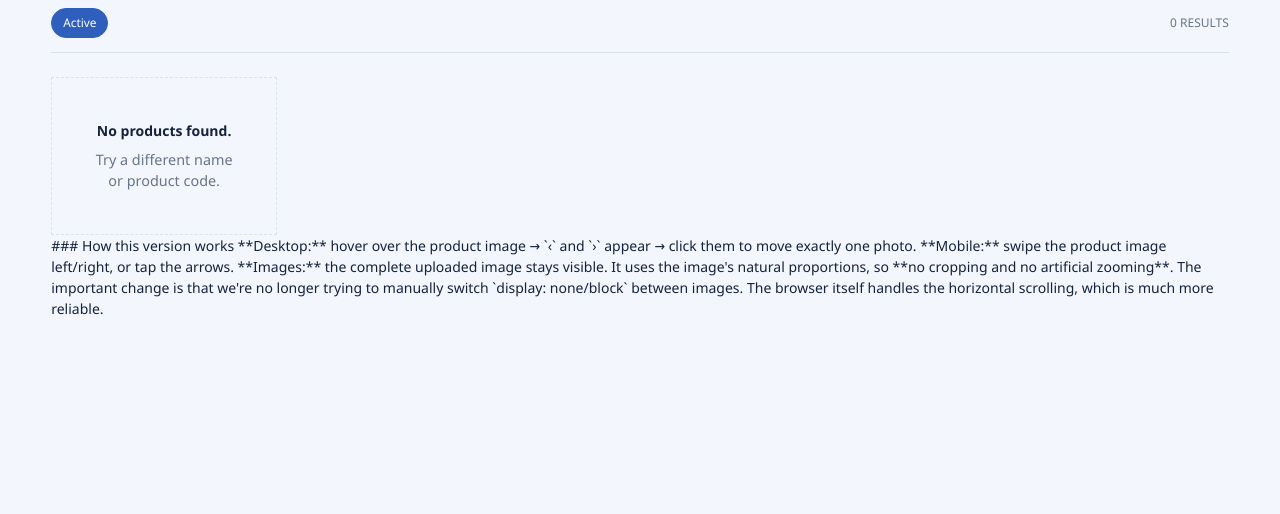
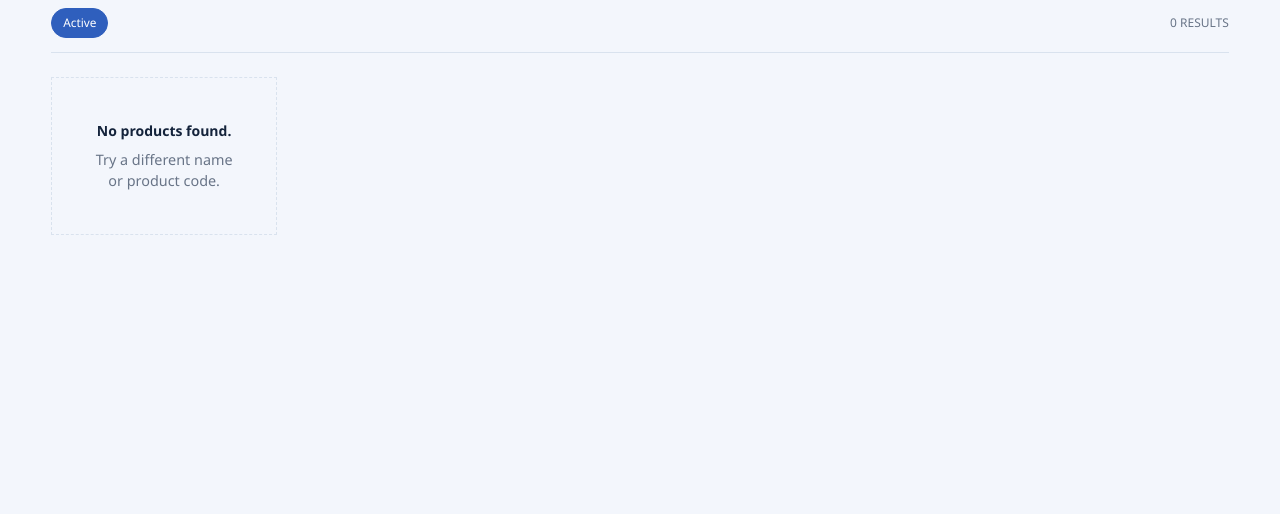
Before and after one commit to fashion99/fashion99.visual, a Django app: page / in a window 1280 px wide. Shown: the part 276-790 px from the top of the page. Run offline with Django 5.2, Linux system fonts and the light colour scheme; data that the repository does not hold is empty.

Commit message:
Remove navigation instructions from _results.html
Removed instructions for image navigation on product results page.

```diff
--- a/templates/products/_results.html
+++ b/templates/products/_results.html
@@ -605,14 +605,3 @@ function scrollProductGallery(button, direction) {
 }
 
 </script>
-
-
-### How this version works
-
-**Desktop:** hover over the product image → `‹` and `›` appear → click them to move exactly one photo.
-
-**Mobile:** swipe the product image left/right, or tap the arrows.
-
-**Images:** the complete uploaded image stays visible. It uses the image's natural proportions, so **no cropping and no artificial zooming**.
-
-The important change is that we're no longer trying to manually switch `display: none/block` between images. The browser itself handles the horizontal scrolling, which is much more reliable.
```
